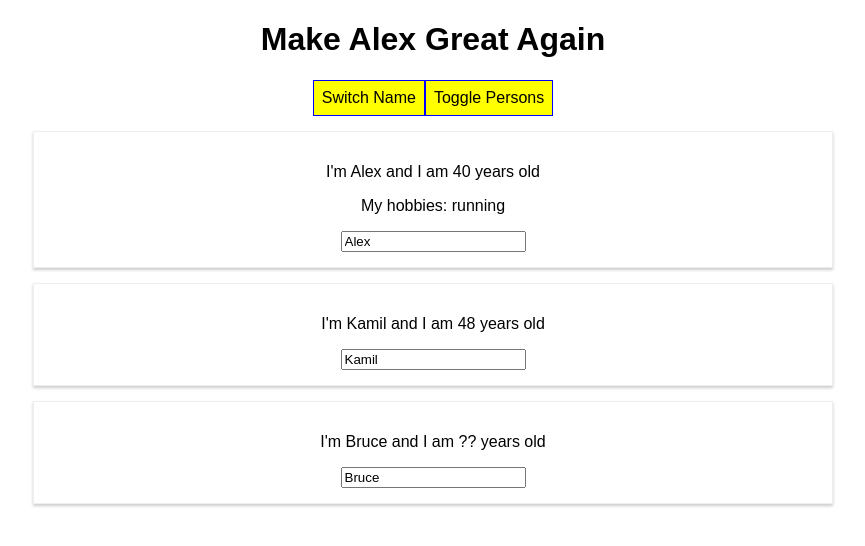
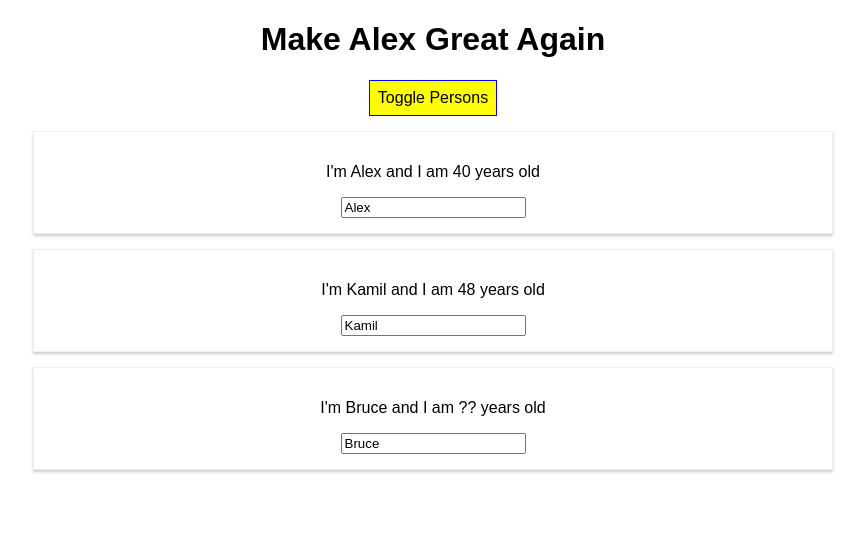
Before and after one commit to almack131216/react-cg_burger-builder, a React (Create React App) app: page / in a window 1280 px wide. Both pictures are taken after a click on the button "Toggle Persons". Shown: the top 546 px of the page, without its empty margins (207-1072 px from the left). Built offline with nearby package versions, Linux system fonts and the light colour scheme.

Commit message:
61 | code review + delete func

```diff
--- a/src/App.js
+++ b/src/App.js
@@ -5,34 +5,39 @@
 class App extends Component {
   state = {
     persons: [
-      { name: "Alex", age: 40 },
-      { name: "Kamil", age: 48 },
-      { name: "Bruce", age: "??" }
+      { id: "aaa", name: "Alex", age: 40 },
+      { id: "bbb", name: "Kamil", age: 48 },
+      { id: "ccc", name: "Bruce", age: "??" }
     ],
     otherState: "some other value",
     showPersons: false
   };
 
-  switchNameHandler = newName => {
-    // console.log('was clicked');
-    // DON'T DO THIS: this.state.persons[0].name = 'Alex the GREAT';
+  nameChangedHandler = (event, id) => {
+    const personIndex = this.state.persons.findIndex(p => {
+      return p.id === id;
+    });
+
+    const person = {
+      ...this.state.persons[personIndex]
+    };
+
+    person.name = event.target.value;
+
+    const persons = [...this.state.persons];
+    persons[personIndex] = person;
+
     this.setState({
-      persons: [
-        { name: newName, age: 21 },
-        { name: "Kamil", age: 21 },
-        { name: "Bruce", age: 21 }
-      ]
+      persons: persons
     });
   };
 
-  nameChangedHandler = event => {
-    this.setState({
-      persons: [
-        { name: "Alex", age: 21 },
-        { name: event.target.value, age: 21 },
-        { name: "Bruce", age: 21 }
-      ]
-    });
+  deletePersonHandler = personIndex => {
+    // const persons = this.state.persons;
+    // const persons = this.state.persons.slice();
+    const persons = [...this.state.persons];
+    persons.splice(personIndex, 1);
+    this.setState({ persons: persons });
   };
 
   togglePersonsHandler = () => {
@@ -54,22 +59,17 @@
     if (this.state.showPersons) {
       persons = (
         <div>
-          <Person
-            name={this.state.persons[0].name}
-            age={this.state.persons[0].age}
-            click={this.switchNameHandler.bind(this, "Alex 3")}
-          >
-            My hobbies: running
-          </Person>
-          <Person
-            name={this.state.persons[1].name}
-            age={this.state.persons[1].age}
-            changed={this.nameChangedHandler}
-          />
-          <Person
-            name={this.state.persons[2].name}
-            age={this.state.persons[2].age}
-          />
+          {this.state.persons.map((person, index) => {
+            return (
+              <Person
+                click={() => this.deletePersonHandler(index)}
+                name={person.name}
+                age={person.age}
+                key={person.id}
+                changed={event => this.nameChangedHandler(event, person.id)}
+              />
+            );
+          })}
         </div>
       );
     }
@@ -77,9 +77,6 @@
     return (
       <div className="App">
         <h1>Make Alex Great Again</h1>
-        <button style={style} onClick={() => this.switchNameHandler("Alex 2")}>
-          Switch Name
-        </button>
         <button style={style} onClick={this.togglePersonsHandler}>
           Toggle Persons
         </button>
```
